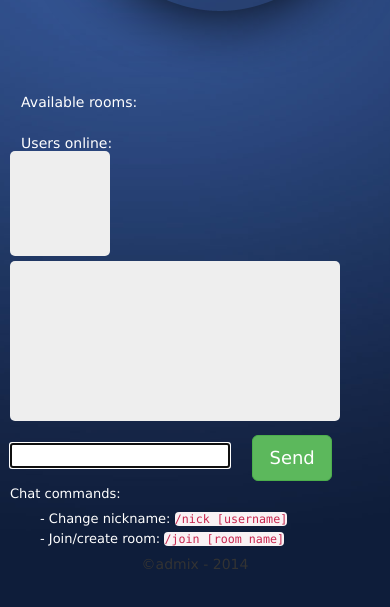
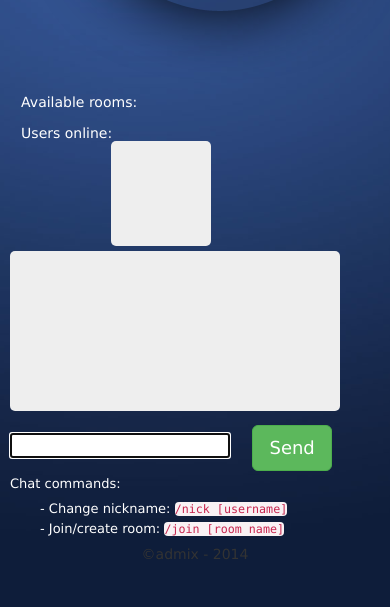
Before and after one commit to admix/multi-chat, a website: page public/index.html in a window 390 px wide. Shown: the part 57-664 px from the top of the page. Drawn offline with nearby package versions, Linux system fonts and the light colour scheme; no server answers.

Commit message:
responsive movile fix

```diff
--- a/public/css/main.css
+++ b/public/css/main.css
@@ -74,6 +74,10 @@ body,div,dl,dt,dd,ul,ol,li,h1,h2,h3,h4,h5,h6,pre,code,form,fieldset,legend,input
     overflow: auto;
     color: #fff;
   }
+  #users_online {
+    flaot: right;
+    margin-top: -10px;
+  }
   #room-list {
     float: left;
     padding-left: 10%;
@@ -85,6 +89,7 @@ body,div,dl,dt,dd,ul,ol,li,h1,h2,h3,h4,h5,h6,pre,code,form,fieldset,legend,input
     color: #ff0000;
   }
   #names {
+    float: right;
     margin-bottom: 5px;
     margin-left: 10px;
     width: 100px;
```
